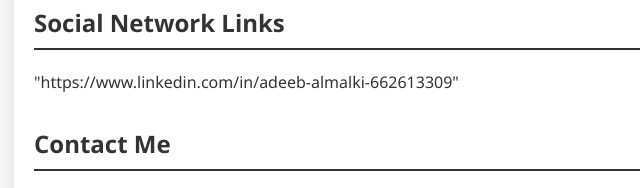
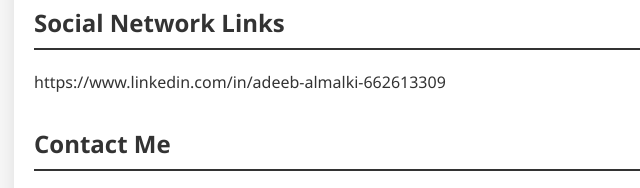
Before and after one commit to adeebalmalki/cv, a plain HTML site: page index.html in a window 1280 px wide. Shown: the part 1039-1227 px from the top of the page, 206-846 px from the left. Drawn offline with Linux system fonts and the light colour scheme.

Commit message:
update file
update file

```diff
--- a/index.html
+++ b/index.html
@@ -132,7 +132,7 @@
         <section class="section">
             <h2>Social Network Links</h2>
             <div class="social-links">
-                <a>"https://www.linkedin.com/in/adeeb-almalki-662613309"</a>
+                <a>https://www.linkedin.com/in/adeeb-almalki-662613309</a>
             </div>
         </section>
 
```
